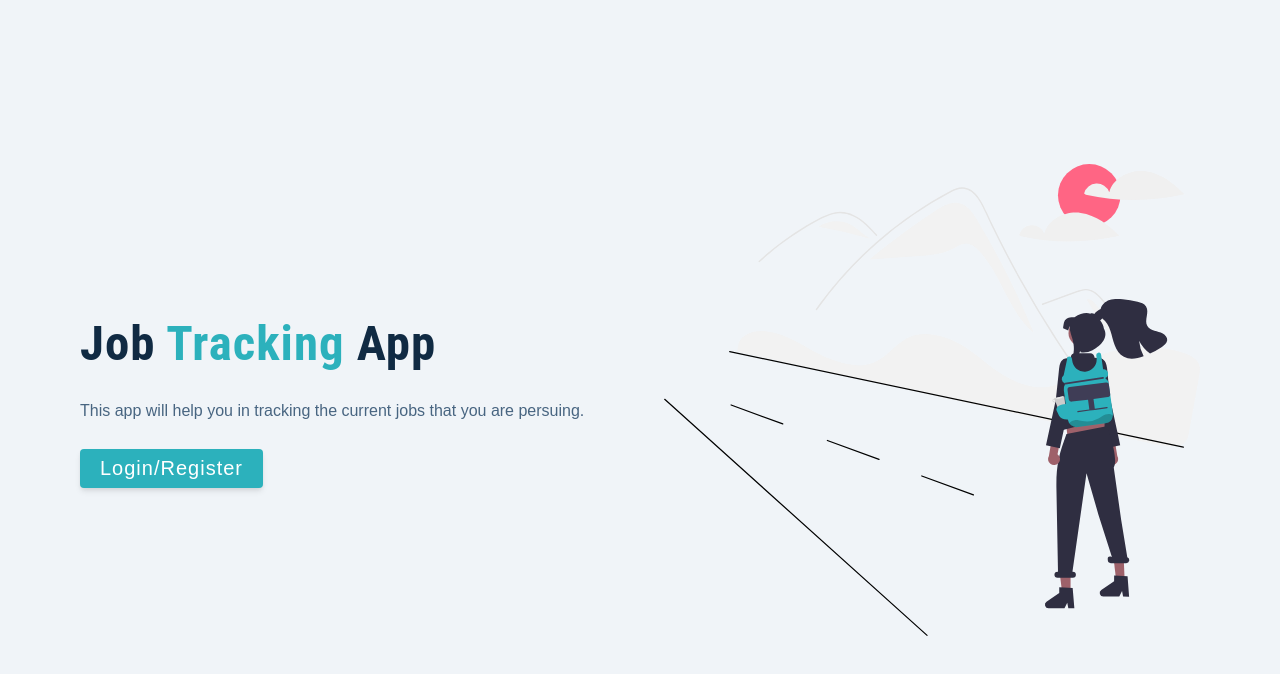
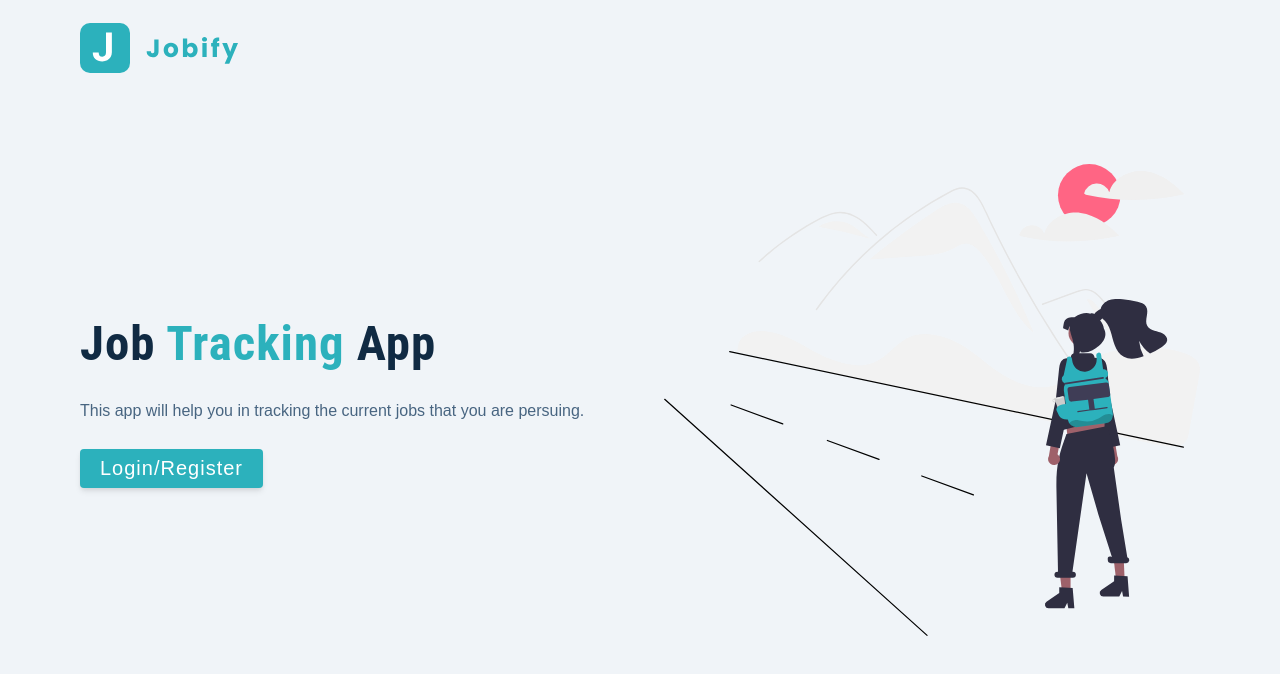
Before and after one commit to Henoker/JobHunter, a React (Create React App) app in the folder frontend/: page / in a window 1280 px wide. Shown: the top 674 px of the page. Built offline with nearby package versions, Linux system fonts and the light colour scheme.

Commit message:
add  navbar with logo

```diff
--- a/frontend/src/pages/Landing.js
+++ b/frontend/src/pages/Landing.js
@@ -1,11 +1,13 @@
-// import { Logo } from "../components";
+import Logo from "../components/Logo";
 import main from "../assets/images/main.svg";
 import Wrapper from "../assets/wrappers/LandingPage";
 
 const Landing = () => {
   return (
     <Wrapper>
-      <nav>{/* <Logo /> */}</nav>
+      <nav>
+        <Logo />
+      </nav>
       <div className="container page">
         {/* info */}
         <div className="info">
```
